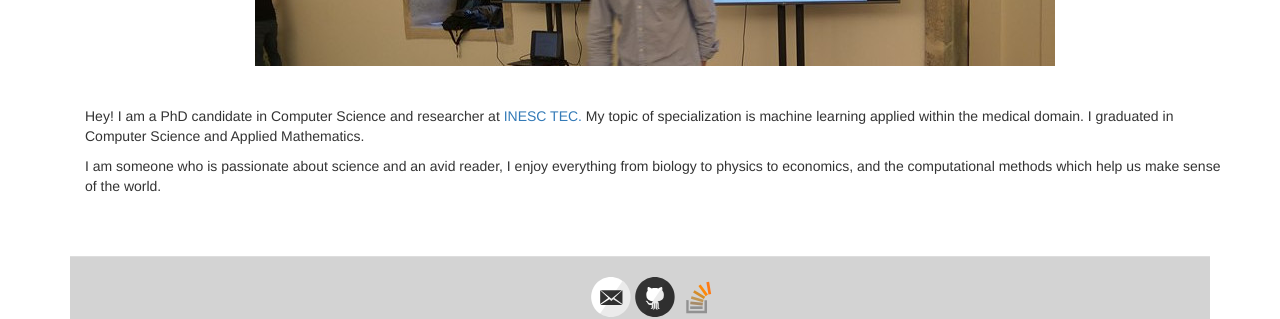
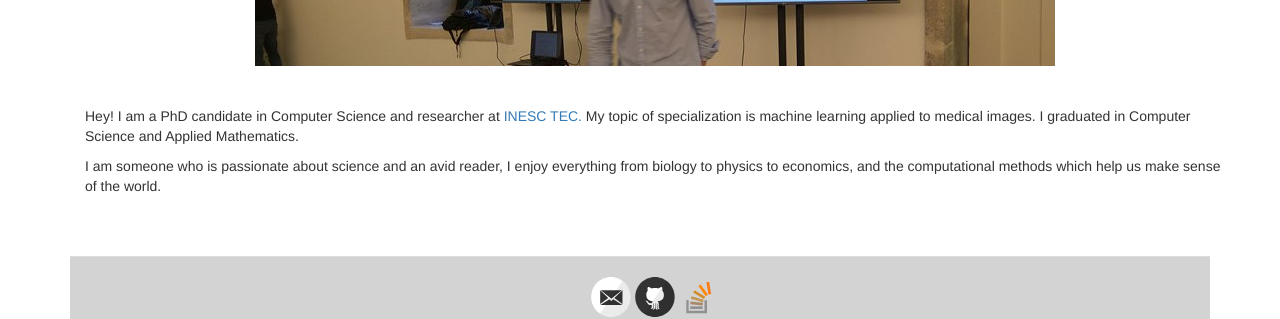
Before and after one commit to rpmcruz/rpmcruz.github.io, a Jekyll site: the page built from index.html, in a window 1280 px wide. Shown: the part 332-651 px from the top of the page. Built offline with Jekyll 4.4.1, drawn with Linux system fonts in a browser that asks for light colours.

Commit message:
Improved english

```diff
--- a/index.html
+++ b/index.html
@@ -9,7 +9,7 @@ active: about
 
 <div class="spacer"></div>
 
-<p>Hey! I am a PhD candidate in Computer Science and researcher at <a href="https://en.wikipedia.org/wiki/INESC_TEC">INESC TEC.</a> My topic of specialization is machine learning applied within the medical domain. I graduated in Computer Science and Applied Mathematics.</p>
+<p>Hey! I am a PhD candidate in Computer Science and researcher at <a href="https://en.wikipedia.org/wiki/INESC_TEC">INESC TEC.</a> My topic of specialization is machine learning applied to medical images. I graduated in Computer Science and Applied Mathematics.</p>
 
 <p>I am someone who is passionate about science and an avid reader, I enjoy everything from biology to physics to economics, and the computational methods which help us make sense of the world.</p>
 
```
